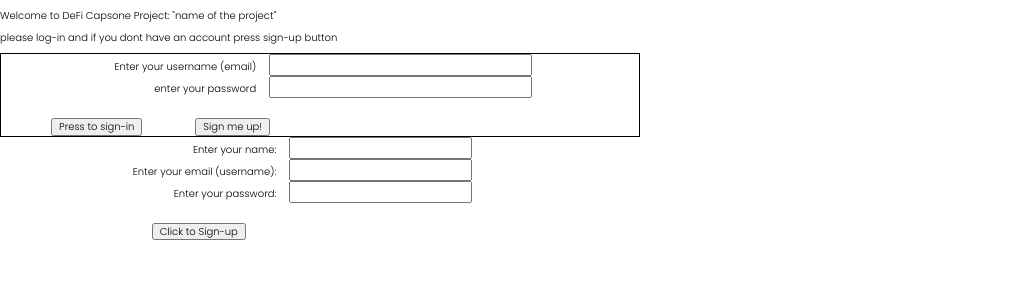
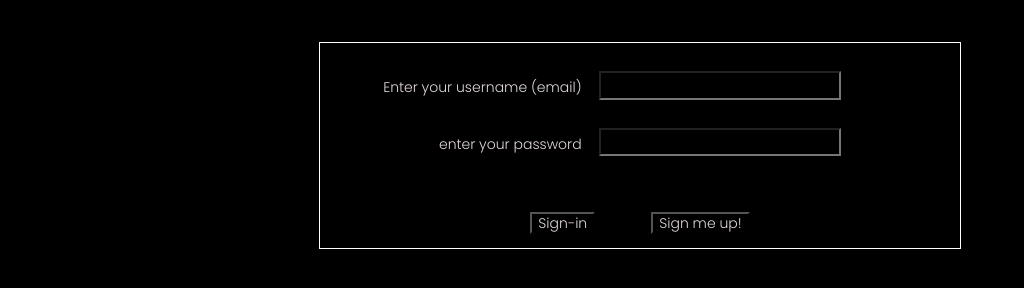
Before and after one commit to aisiklar/login-signup-module, a website: page public/index.html in a window 1280 px wide. Shown: the whole page, without its empty margins (0-1024 px from the left). Drawn offline with Linux system fonts and the light colour scheme.

Commit message:
forms style modified. dom manipulation added.

```diff
--- a/public/index.html
+++ b/public/index.html
@@ -27,10 +27,8 @@
       </p>
     <![endif]-->
     <section class="main-section">
-      <p class="welcome-text"> Welcome to DeFi Capsone Project: "name of the project"</p>
-      <p class="after-welcome-text"> please log-in and if you dont have an account press sign-up button</p>
         <div class="signin-form-wrapper">
-          <form class="signin-form">
+          <form action="#" method="post" class="signin-form" id="signin-form">
             <ul>
               <li>
                 <label for="username">Enter your username (email)</label>
@@ -42,15 +40,15 @@
               </li>
             </ul>
             <div class="btn-signin-form">
-            <button class="btn" id="signin-button">Press to sign-in</button>
-            <button class="btn" id="button-for-signup">Sign me up!</button>
+            <button class="btn left" id="signin-button" type="submit">Sign-in</button>
+            <button class="btn right" id="button-for-signup" type="button">Sign me up!</button>
             </div>
           </form>
         </div>
 
         <div class="signup-form-wrapper">
-          <form action="http://localhost:3000/" id="signup-form"
-            method="post" class="sign-form">
+          <form action="http://localhost:3000/" method="post" id="signup-form"
+             class="signup-form">
             <ul>
               <li>
                 <label for="name">Enter your name: </label>
@@ -61,14 +59,15 @@
                 <label for="email">Enter your email (username): </label>
                 <input type="email" name="email" id="email" required />
             </li>
-
             <li>
-                <label for="password">Enter your password: </label>
-                <input type="password" name="password" id="password" required />
+                <label for="pword">Enter your password: </label>
+                <input type="pword" name="pword" id="pword" required />
             </li>
-
           </ul>
-              <button id="signup-button" class="btn" type="submit" onclick="pressSignup"> Click to Sign-up </button>
+          <div class="btn-signup-wrapper">
+              <button id="signup-button" class="btn left" type="submit" onclick="pressSignup">Sign-up </button>
+              <button id="cancel-signup-button" class="btn right" type="button" onclick="cancel-signup">Cancel</button>
+              </div>
             </div>
           </form>
         </>
--- a/public/scripts/main.js
+++ b/public/scripts/main.js
@@ -8,6 +8,23 @@ form.addEventListener("submit", event => {
  */
 
 
+const signupButton = document.getElementById('button-for-signup');
+
+const signupForm = document.getElementById('signup-form');
+
+const signinForm = document.getElementById('signin-form')
+
+const showSignupButton = document.getElementById("button-for-signup");
+
+showSignupButton.addEventListener('click', showSignup);
+
+function showSignup() {
+    console.log("showSignup function triggered");
+    signupForm.style.display = "block";
+    signinForm.replaceWith(signupForm);
+}
+
+
 function pressSignup(event) {
     console.log("button pressed")
 }
--- a/public/style/main.css
+++ b/public/style/main.css
@@ -1,70 +1,77 @@
 * {
     font-family: 'Poppins', sans-serif;
-    font-size: 10px;
+    font-size: 14px;
+    background-color: black;
+    color: rgb(226, 217, 217);
 }
 
 .main-section {
     width: 100%;
     height: auto;
-    font-size: 1.6rem;
 }
 
-.two-forms-wrapper {
+/* not used */
+/* .two-forms-wrapper {
     display: flex;
     flex-direction: row;
     justify-content: center;
     max-width: 100%;
     height: 50%;
-}
+} */
+
 .signin-form-wrapper {
-    max-width: 50%;
     height: auto;
+    margin: 3rem auto;
+    display: flex;
+    justify-content: center;
 }
 
-.signup-form-wrapper {
+.signin-form {
     max-width: 50%;
-    height: auto;
+    border: 1px solid white;
+
 }
 
-
 ul {
-    margin: 0;
+    margin: 2rem;
     padding: 0;
 }
 
-.signup-form li + li {
-    margin-top: 2rem;
+.btn-signin-form {
+   display: flex;
+   justify-content:center;
 }
 
-.signin-form {
-    width: auto;
-    border: 1px black solid;
+/* button + button {
+    margin-left: 2rem;
+} */
+
+.left {
+    margin-right: 2rem;
 }
 
-.btn-signing-form {
-
+.right {
+    margin-left: 2rem;
 }
 
 .signup-form-wrapper {
     display: flex;
-    align-items: center;
     justify-content: center;
-
+    margin: 3rem auto;
 }
 
 .signup-form {
-    display:inline-block ;
     max-width: 50%;
+    display: none;
     height: auto;
-    border: 1px solid #CCC;
+    border: 1px solid white;
 }
 
 ul {
     list-style: none;
-    margin: 0;
 }
 
-.signup-form li + li {
+li + li {
     margin-top: 2rem;
 }
 
@@ -81,7 +88,16 @@ input {
     width: 40%;
 }
 
+input:focus {
+    outline-color: yellow;
+}
+
 .btn {
     margin-top: 2rem;
-    margin-left: 5rem;
+    margin-bottom: 1rem;
 }
+
+.btn-signup-wrapper {
+   display: flex;
+   justify-content:center;
+}
```
